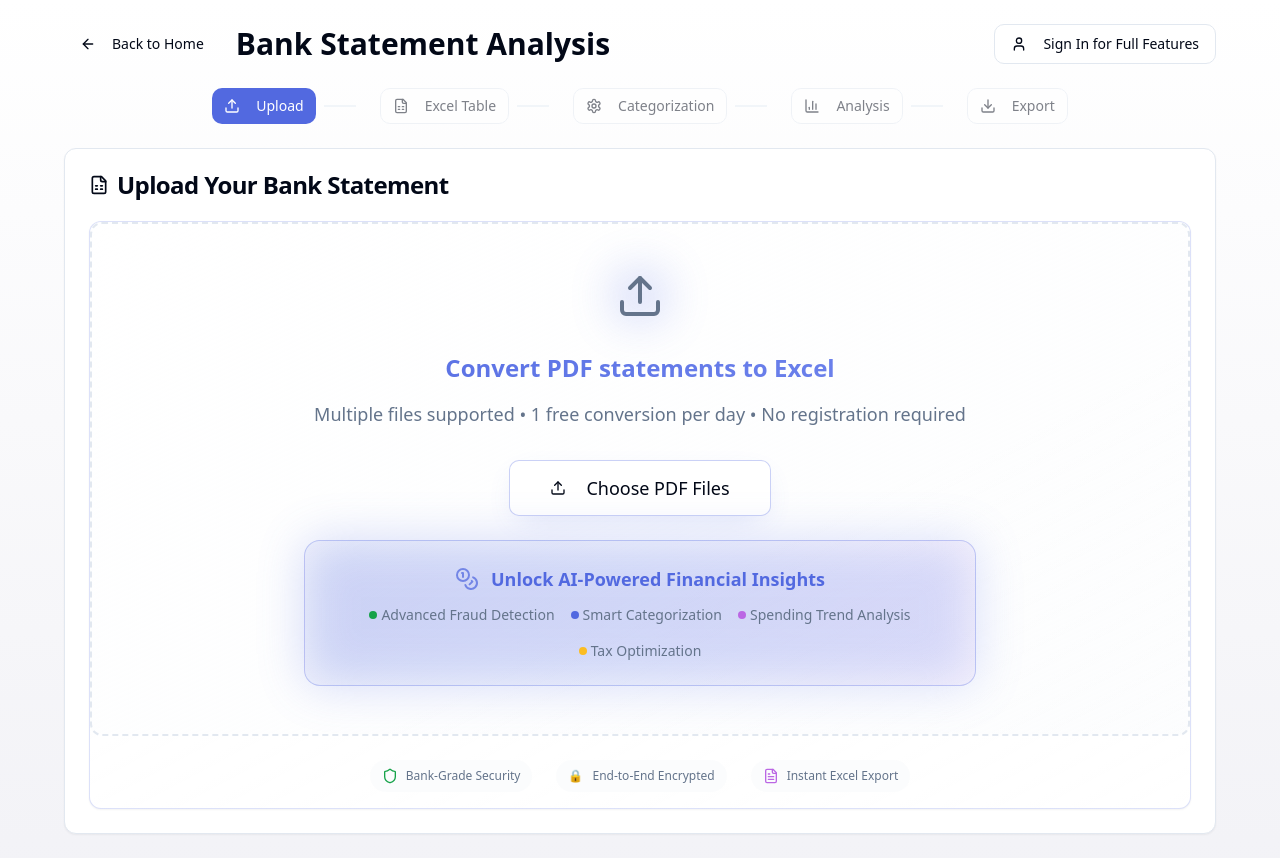
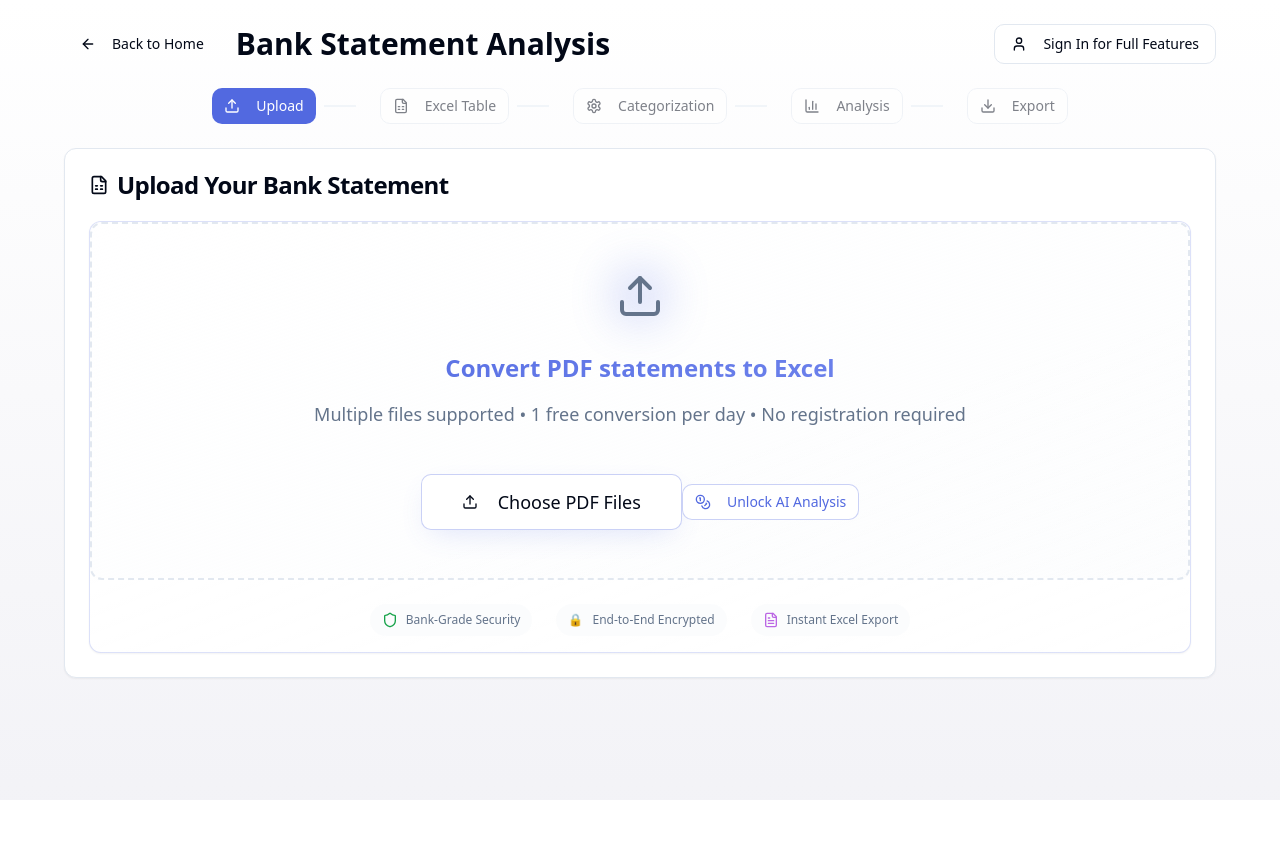
Before and after one commit to iamsriom/bank-statement-insights-sriom, a React (Vite) app: page /upload in a window 1280 px wide. After the commit the page ends 800 px from the top, so only its background shows below. Built offline with nearby package versions, Linux system fonts and the light colour scheme.

Commit message:
Fix signup button and processing errors
Modify the signup button to be smaller and more visually appealing. Address processing errors, including removing mentions of Mistral during document processing.

```diff
--- a/src/components/OCRProgressIndicator.tsx
+++ b/src/components/OCRProgressIndicator.tsx
@@ -83,10 +83,10 @@ const OCRProgressIndicator = ({
           {/* Technical Details */}
           <div className="grid grid-cols-2 gap-4 pt-4 border-t text-xs text-muted-foreground">
             <div>
-              <div className="font-medium">OCR Engine</div>
+              <div className="font-medium">Processing Engine</div>
               <div className="flex items-center space-x-1">
                 <Zap className="h-3 w-3" />
-                <span>Mistral Document OCR</span>
+                <span>Advanced PDF Parser</span>
               </div>
             </div>
             <div>
--- a/src/components/UploadZone.tsx
+++ b/src/components/UploadZone.tsx
@@ -398,38 +398,15 @@ const UploadZone = ({ onFileUpload, onProcessedData, className }: UploadZoneProp
                   </Button>
 
                   {!user && (
-                    <div className="relative group max-w-2xl mx-auto">
-                      <div className="absolute inset-0 bg-gradient-primary rounded-2xl blur-xl opacity-25 group-hover:opacity-40 transition-opacity duration-500"></div>
-                      <div
-                        className="relative bg-gradient-to-r from-primary/5 via-primary-glow/5 to-accent/5 border border-primary/30 rounded-2xl p-6 hover:shadow-glow transition-all duration-500 cursor-pointer group-hover:scale-[1.02]"
-                        onClick={() => window.location.href = '/auth?mode=signup'}
-                      >
-                        <div className="space-y-3">
-                          <div className="flex items-center justify-center space-x-3">
-                            <Coins className="h-6 w-6 text-primary animate-pulse" />
-                            <span className="text-primary font-bold text-lg">Unlock AI-Powered Financial Insights</span>
-                          </div>
-                          <div className="flex flex-wrap justify-center gap-4 text-sm text-muted-foreground">
-                            <div className="flex items-center space-x-1">
-                              <div className="w-2 h-2 bg-success rounded-full"></div>
-                              <span>Advanced Fraud Detection</span>
-                            </div>
-                            <div className="flex items-center space-x-1">
-                              <div className="w-2 h-2 bg-primary rounded-full"></div>
-                              <span>Smart Categorization</span>
-                            </div>
-                            <div className="flex items-center space-x-1">
-                              <div className="w-2 h-2 bg-accent rounded-full"></div>
-                              <span>Spending Trend Analysis</span>
-                            </div>
-                            <div className="flex items-center space-x-1">
-                              <div className="w-2 h-2 bg-warning rounded-full"></div>
-                              <span>Tax Optimization</span>
-                            </div>
-                          </div>
-                        </div>
-                      </div>
-                    </div>
+                    <Button
+                      variant="outline"
+                      size="sm"
+                      className="border-primary/30 hover:bg-primary/10 hover:border-primary transition-all duration-300 text-primary font-medium"
+                      onClick={() => window.location.href = '/auth?mode=signup'}
+                    >
+                      <Coins className="h-4 w-4 mr-2" />
+                      Unlock AI Analysis
+                    </Button>
                   )}
                 </div>
               </div>
```
